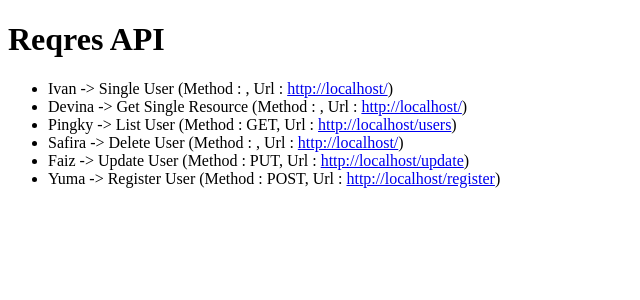
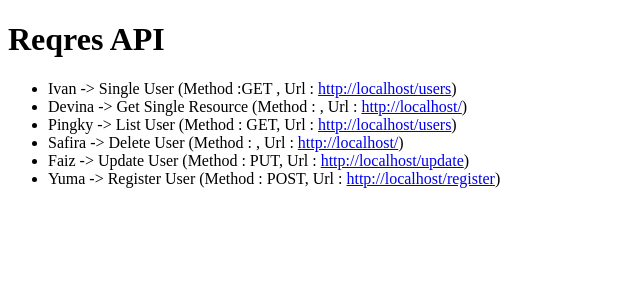
Before and after one commit to u1-btj/simple-api, a Flask app: page / in a window 1280 px wide. Shown: the top 300 px of the page, without its empty margins (0-640 px from the left). Run offline with Flask 3, Linux system fonts and the light colour scheme.

Commit message:
get_single_user

```diff
--- a/main.py
+++ b/main.py
@@ -38,5 +38,12 @@
    response = requests.request("GET", f'{base_url}{user_endpoint}')
    return response.json()
 
+# Ivander
+@app.route('/users/<string:uid>', methods = ["GET"])
+def get_single_user(uid):
+   # url = ("https://reqres.in/api/users/" + uid)
+   response = requests.request("GET", f'{base_url}{user_endpoint}/{uid}', headers={}, data={})
+   return response.json()
+
 if __name__ == '__main__':
     app.run()
--- a/templates/index.html
+++ b/templates/index.html
@@ -9,7 +9,7 @@
 <body>
     <h1>Reqres API</h1>
     <ul>
-        <li>Ivan -> Single User (Method : , Url : <a href="{{local_url}}">{{local_url}}</a>)</li>
+        <li>Ivan -> Single User (Method :GET , Url : <a href="{{local_url}}">{{local_url}}users</a>)</li>
         <li>Devina -> Get Single Resource (Method : , Url : <a href="{{local_url}}">{{local_url}}</a>)</li>
         <li>Pingky -> List User (Method : GET, Url : <a href="{{local_url}}">{{local_url}}users</a>)</li>
         <li>Safira ->  Delete User (Method : , Url : <a href="{{local_url}}">{{local_url}}</a>)</li>
```
